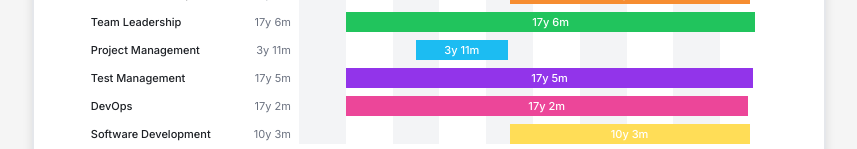
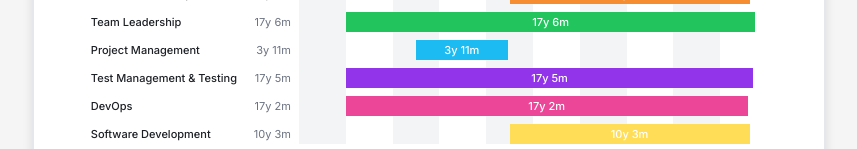
Before and after one commit to banczart/my-cv-website, a React (Vite) app: page / in a window 1280 px wide. Shown: the part 651-800 px from the top of the page, without its empty margins (211-1068 px from the left). Built offline with nearby package versions, Linux system fonts and the light colour scheme; the HTML template or start-up script is replaced by a standard one.

Commit message:
Adjustment

```diff
--- a/src/components/CareerTimeline.tsx
+++ b/src/components/CareerTimeline.tsx
@@ -40,7 +40,7 @@ export const CareerTimeline = () => {
       ]
     },
     {
-      label: "Test Management",
+      label: "Test Management & Testing",
       color: "bg-[hsl(var(--cv-purple))]",
       periods: [
         { start: 2008, duration: 209, label: "17y 5m" }
```
